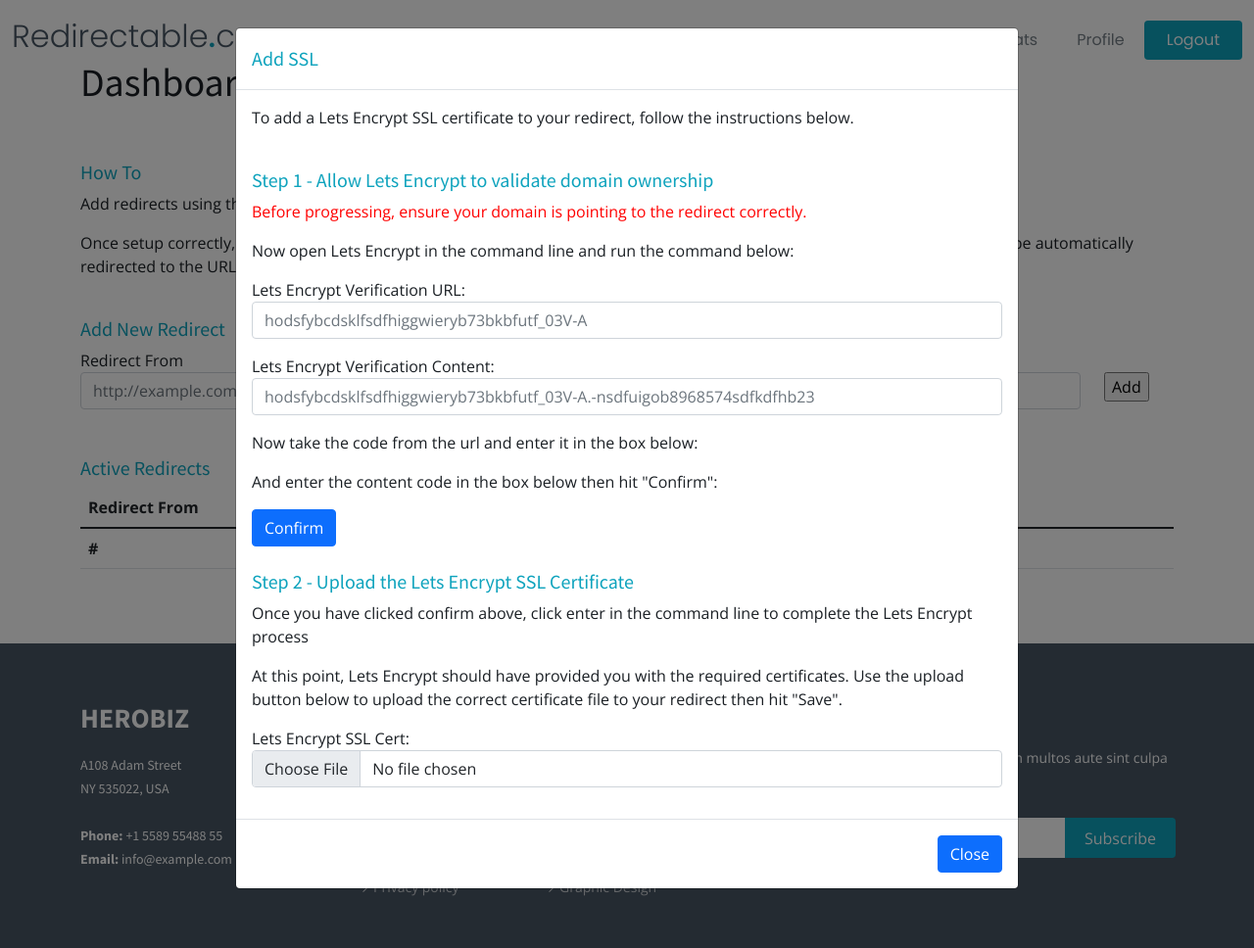
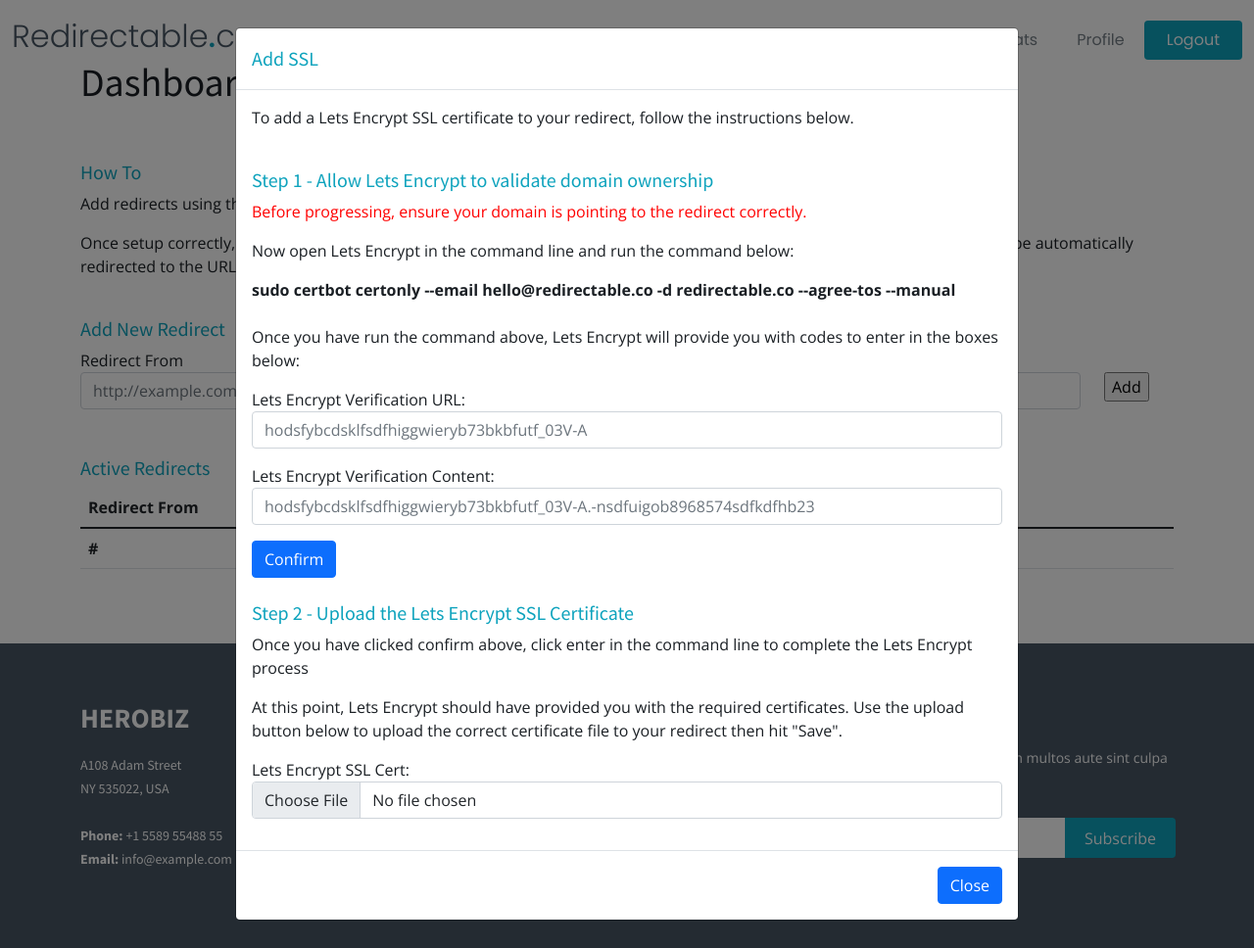
Before and after one commit to HewyK/redirectable, a Django app: page /dashboard/ in a window 1280 px wide, after a click that opens the changed part. Shown: the whole page at 98% size. Run offline with Django 3.2, Linux system fonts and the light colour scheme; a user stored in the database is signed in; tables that the repository leaves empty hold one stand-in row (values such as "Sample post"); some libraries are stand-ins or nearby versions.

Commit message:
added ssl modal

```diff
--- a/redirectable/templates/includes/addsslmodal.html
+++ b/redirectable/templates/includes/addsslmodal.html
@@ -12,11 +12,12 @@
             <p style="color: red;">Before progressing, ensure your domain is pointing to the redirect correctly.</p>
 
             <p>Now open Lets Encrypt in the command line and run the command below:</p>
+            <strong>sudo certbot certonly --email hello@redirectable.co -d redirectable.co --agree-tos --manual</strong>
+            <br><br>
+
+            <p>Once you have run the command above, Lets Encrypt will provide you with codes to enter in the boxes below:</p>
 
             {{sslsetupform.as_p}}
-            <p>Now take the code from the url and enter it in the box below:</p>
-
-            <p>And enter the content code in the box below then hit "Confirm":</p>
 
             <button type="button" class="btn btn-primary">Confirm</button>
             <br><br>
```
